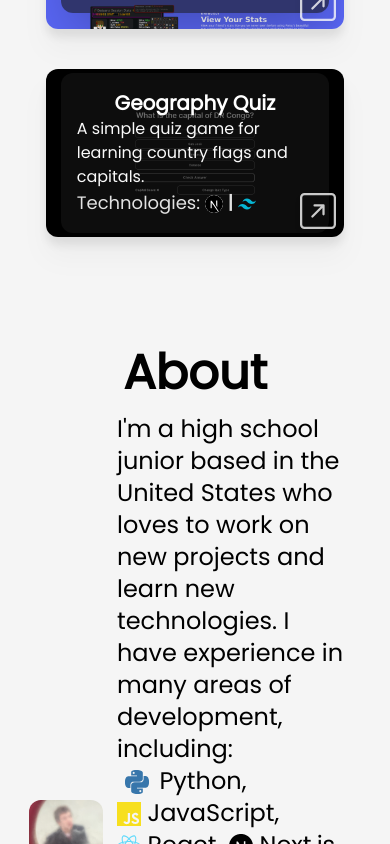
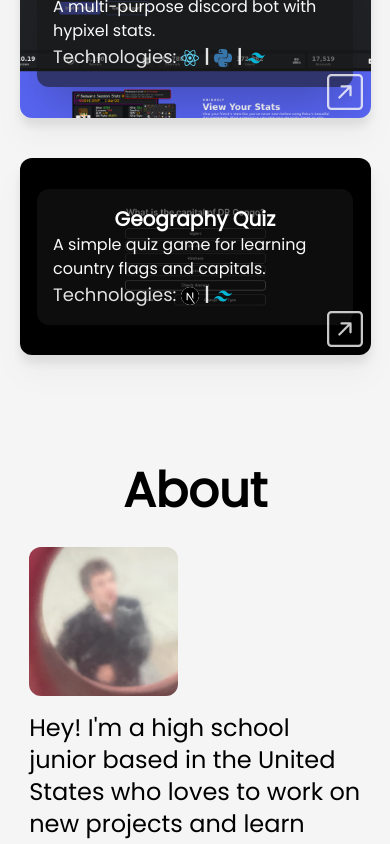
Before and after one commit to underscorelior/portfolio, a React (Vite) app: page / in a window 390 px wide. Shown: the part 1156-2000 px from the top of the page. Built offline with nearby package versions, Linux system fonts and the light colour scheme.

Commit message:
Improve Mobile

```diff
--- a/src/components/About.jsx
+++ b/src/components/About.jsx
@@ -14,17 +14,17 @@ class About extends Component {
 		return (
 			<div
 				id="about"
-				className="mx-auto flex w-[80%] flex-col items-center justify-center pt-28 ">
+				className="mx-auto flex w-[85%] lg:w-[80%] flex-col items-center justify-center pt-28 ">
 				<h1 className="text-5xl font-black">About</h1>
 
-				<div className="grid grid-cols-[25%,75%]">
+				<div className="pt-8 lg:pt-4 flex flex-col lg:grid lg:grid-cols-[25%,75%]">
 					<img
 						src={me}
 						alt="Picture of me"
-						className="my-auto -ml-[12.5%] aspect-square h-auto w-[95%] rounded-xl"
+						className="my-auto lg:-ml-[12.5%] aspect-square h-auto w-[45%] lg:w-[95%] rounded-xl"
 					/>
 					<p className="tracking pt-4 text-2xl font-medium">
-						I'm a high school junior based in the United States who loves to
+						Hey! I'm a high school junior based in the United States who loves to
 						work on new projects and learn new technologies. I have experience
 						in many areas of development, including:
 						<span className="inline-block ml-2 mr-3">
--- a/src/components/Contact.jsx
+++ b/src/components/Contact.jsx
@@ -4,7 +4,7 @@ import { SiDiscord } from 'react-icons/si';
 class Contact extends Component {
 	render() {
 		return (
-			<div id="contact" className="mx-auto flex w-[80%] flex-col pb-6 pt-32">
+			<div id="contact" className="mx-auto flex w-[85%] lg:w-[80%] flex-col pb-6 pt-32">
 				<h1 className="text-center text-5xl font-black">Contact</h1>
 				<p className="tracking pt-4 text-2xl font-medium">
 					You can contact me at{' '}
--- a/src/components/MobileNav.jsx
+++ b/src/components/MobileNav.jsx
@@ -54,7 +54,7 @@ function App() {
 	return (
 		<>
 			<header className="sticky top-0 z-50 flex w-full min-w-full flex-row items-center justify-between border-b-2 border-neutral-300/20 bg-white bg-opacity-10 px-[5%] py-[0.5rem] backdrop-blur-lg backdrop-filter md:hidden">
-				<h1 className="text-[2.125rem] font-semibold text-neutral-900">Lior</h1>
+				<MotionHash to="/#" smooth className="text-[2.125rem] font-semibold text-neutral-900" onClick={() => isOpen?toggleNav():null}>Lior</MotionHash>
 				<motion.div
 					variants={iconVariants}
 					animate={isOpen ? 'opened' : 'closed'}
@@ -70,10 +70,10 @@ function App() {
 				variants={menuVariants}
 				animate={isOpen ? 'opened' : 'closed'}>
 				<motion.ul className="fixed top-[30vh] flex list-none flex-col items-center justify-center gap-y-6 text-2xl font-semibold text-neutral-900">
-					<MotionHash variants={linkVariants} smooth to="/#about">
+					<MotionHash onClick={() => toggleNav()} variants={linkVariants} smooth to="/#about">
 						About
 					</MotionHash>
-					<MotionLink variants={linkVariants} smooth to="/#contact">
+					<MotionLink onClick={() => toggleNav()} variants={linkVariants} smooth to="/#contact">
 						Contact
 					</MotionLink>
 					<MotionHash
--- a/src/components/Projects.jsx
+++ b/src/components/Projects.jsx
@@ -64,7 +64,7 @@ class Projects extends Component {
 	render() {
 		return (
 			<section
-				className="mx-auto flex h-full w-[85%] flex-col items-center justify-center gap-y-10 pt-[4.75rem] lg:grid lg:grid-cols-2 lg:gap-x-10 lg:pt-[8.75rem]"
+				className="mx-auto flex h-full lg:w-[85%] flex-col items-center justify-center gap-y-10 pt-[4.75rem] lg:grid lg:grid-cols-2 lg:gap-x-10 lg:pt-[8.75rem]"
 				id="work">
 				<ProjectCards
 					title="ElitLabs"
```
